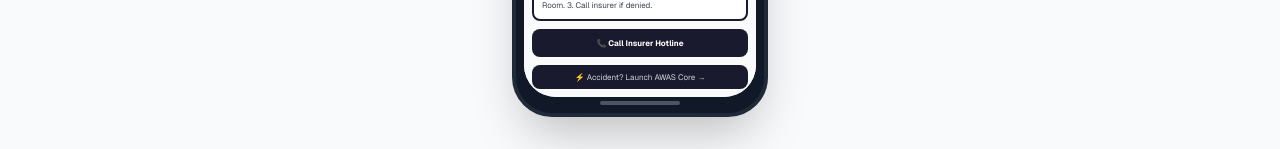
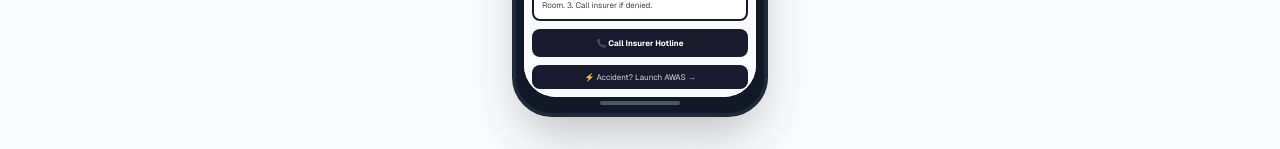
Before and after one commit to John9769/ikmr-frontend, a Next.js app: page / in a window 1280 px wide. Shown: the part 753-902 px from the top of the page. Built offline with nearby package versions, Linux system fonts and the light colour scheme; no server answers.

Commit message:
Update page.js

```diff
--- a/src/app/page.js
+++ b/src/app/page.js
@@ -122,7 +122,7 @@ export default function HomePage() {
                       <p className="text-[8px] font-bold text-white">📞 Call Insurer Hotline</p>
                     </div>
                     <div className="bg-[#1a1a2e] rounded-lg p-1.5 text-center">
-                      <p className="text-[8px] text-gray-300">⚡ Accident? Launch AWAS Core →</p>
+                      <p className="text-[8px] text-gray-300">⚡ Accident? Launch AWAS →</p>
                     </div>
                   </div>
                 </div>
```
